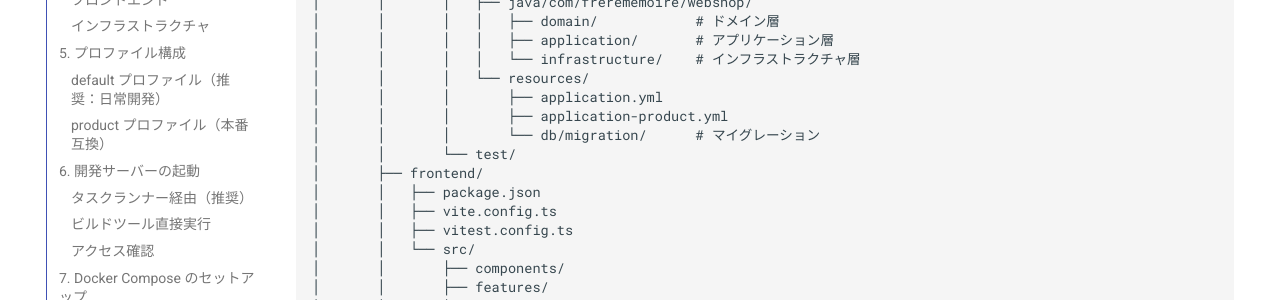
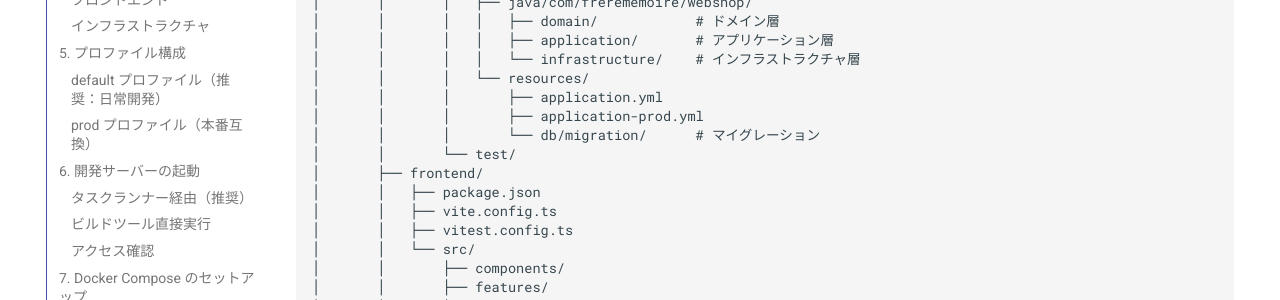
Before and after one commit to k2works/case-study-sdd-development, an MkDocs documentation site: the page built from docs/operation/app-development-setup.md, in a window 1280 px wide and 1400 px high, scrolled down 7970 px. Shown: the part 495-795 px from the top of the window. Built offline with MkDocs 1.6.1 and Material for MkDocs 9.7.7, drawn with Linux system fonts in a browser that asks for light colours; comment, search, counter and statistics services are not loaded; some of the changed text lies outside the part shown.

Commit message:
docs: レビュー指摘に基づくドキュメント更新
- ADR-002: React 18.x→19.x、TypeScript 5.x→5.9.x に更新
- tech_stack.md: Node.js 20 LTS→22 LTS、React 18→19 に更新
- app-development-setup.md: プロファイル名 product→prod に修正
- テスト戦略ガイド: andExpected→andExpect タイポ修正（3箇所）
- 非機能要件定義ガイド: andExpected→andExpect タイポ修正（1箇所）
- package.json: name とプレースホルダー URL を修正

https://claude.ai/code/session_01PnhyEik4DXfGdgTYQSthbs

````diff
--- a/docs/operation/app-development-setup.md
+++ b/docs/operation/app-development-setup.md
@@ -146,7 +146,7 @@ npm install
 | プロファイル | データベース | Docker | 用途 |
 |-------------|------------|--------|------|
 | default | H2（インメモリ） | 不要 | 日常開発・即座起動 |
-| product | PostgreSQL 15+ | 必要 | 本番互換テスト |
+| prod | PostgreSQL 15+ | 必要 | 本番互換テスト |
 
 ### default プロファイル（推奨：日常開発）
 
@@ -157,16 +157,16 @@ cd apps/webshop/backend
 ./gradlew bootRun
 ```
 
-### product プロファイル（本番互換）
+### prod プロファイル（本番互換）
 
 ```bash
 # データベースコンテナを起動
 cd apps/webshop
 docker compose up -d db
 
-# product プロファイルで起動
+# prod プロファイルで起動
 cd backend
-./gradlew bootRun --args='--spring.profiles.active=product'
+./gradlew bootRun --args='--spring.profiles.active=prod'
 ```
 
 ---
@@ -338,7 +338,7 @@ case-study-sdd-development/
 │       │       │   │   └── infrastructure/    # インフラストラクチャ層
 │       │       │   └── resources/
 │       │       │       ├── application.yml
-│       │       │       ├── application-product.yml
+│       │       │       ├── application-prod.yml
 │       │       │       └── db/migration/      # マイグレーション
 │       │       └── test/
 │       ├── frontend/
````
Also changed, not shown: docs/adr/002-frontend-framework.md (+1 -1 lines), docs/design/tech_stack.md (+2 -2 lines), docs/reference/テスト戦略ガイド.md (+3 -3 lines), docs/reference/非機能要件定義ガイド.md (+1 -1 lines), package.json (+4 -4 lines).
